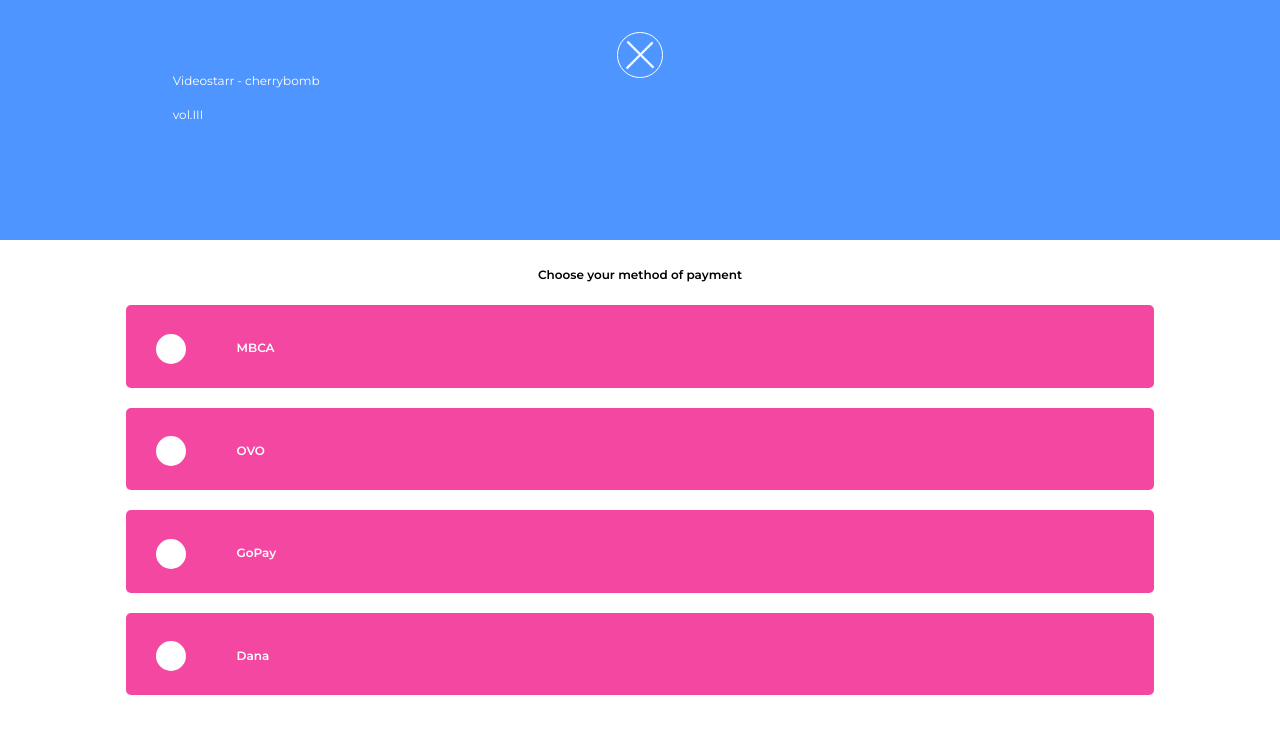
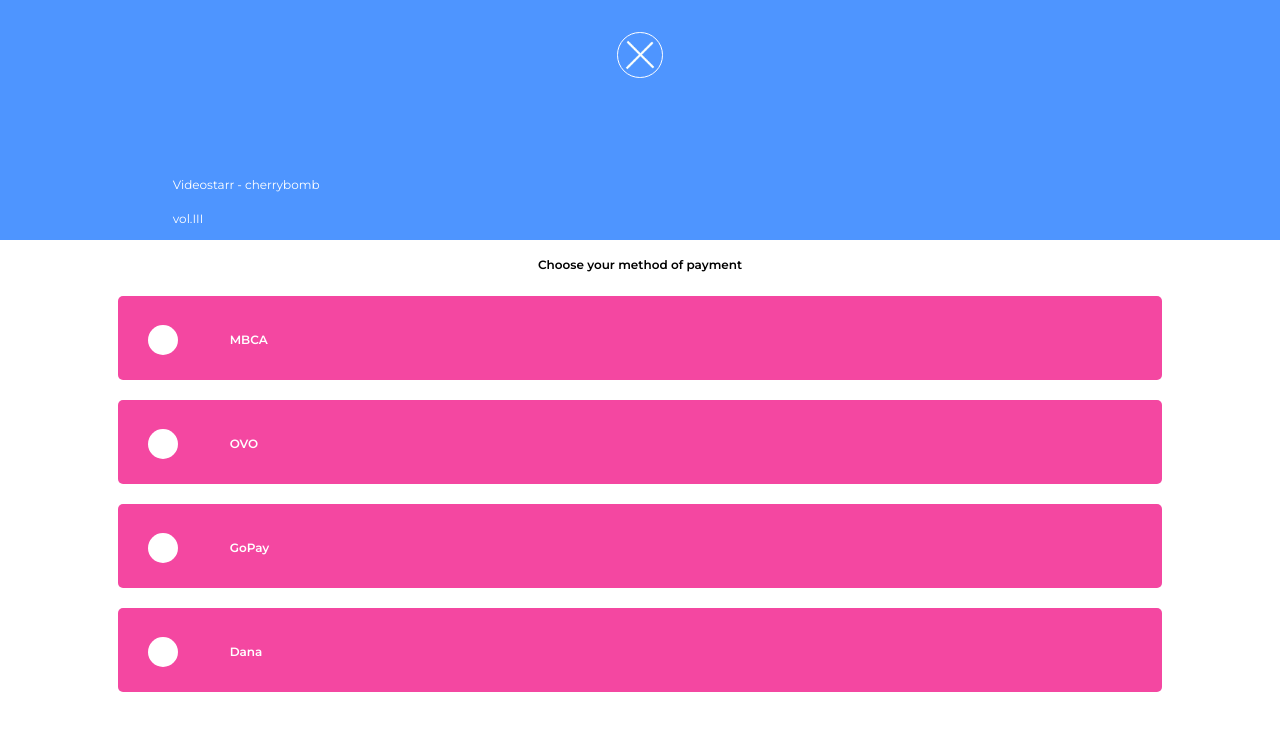
Before and after one commit to sharrenlvcas/partyduo.github.io, a plain HTML site: page payment.html in a window 1280 px wide. Drawn offline with Linux system fonts and the light colour scheme.

Commit message:
Update payment.css

```diff
--- a/assets/css/payment.css
+++ b/assets/css/payment.css
@@ -30,7 +30,7 @@
 	width: 50%;
     height: auto;
     position: relative;
-    top: 1%;
+    top: 14%;
     left: 1%;
 }
 
@@ -46,12 +46,11 @@
 }
 
 #payment {
-	width: calc(100% - 20px);
-    height: calc(100% - 250px);
+	width: 100vw;
+    height: 70%;
     position: absolute;
     top: 30%;
     background-color: white;
-    padding: 10px;
 
 
 }
```
